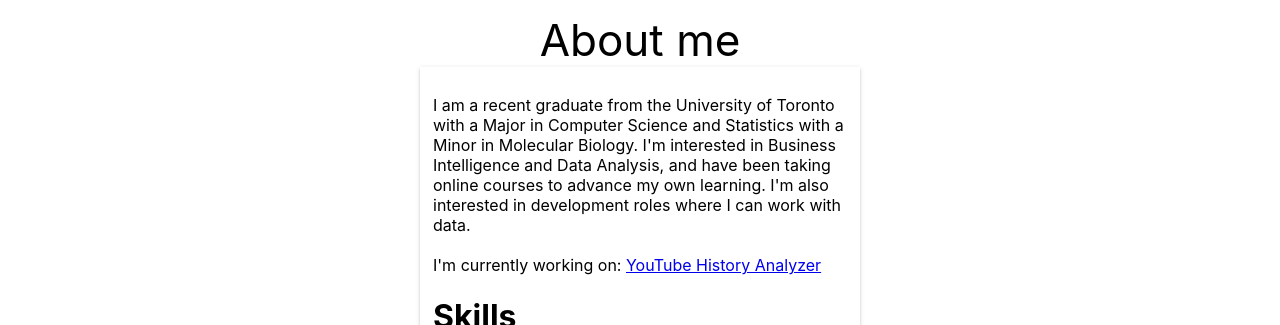
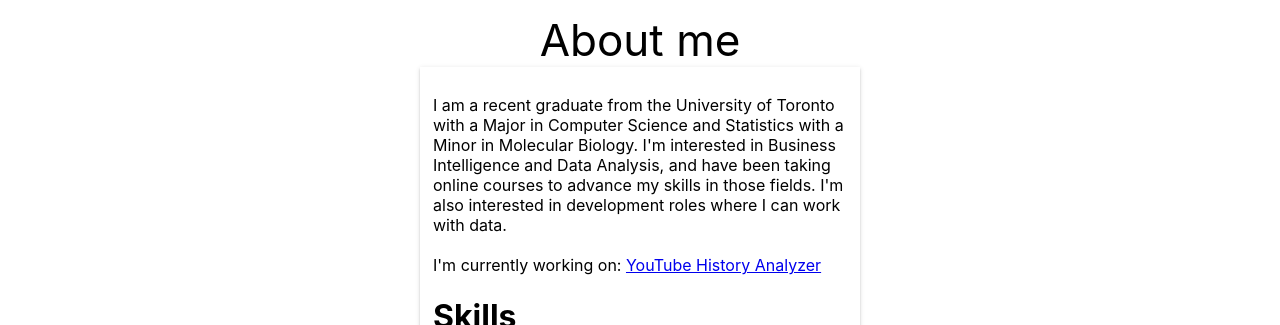
Before and after one commit to Tontuen/Tontuen.github.io, a React app: page / in a window 1280 px wide. Shown: the top 325 px of the page. Built offline with nearby package versions, Linux system fonts and the light colour scheme.

Commit message:
fixed issue with refresh throwing 404

```diff
--- a/package.json
+++ b/package.json
@@ -28,7 +28,7 @@
     },
     "scripts": {
         "test": "echo \"Error: no test specified\" && exit 1",
-        "start": "webpack serve --mode development",
+        "start": "webpack serve --mode development --history-api-fallback",
         "build": "webpack --mode production",
         "predeploy": "npm run build",
         "deploy": "gh-pages -d build"
--- a/src/components/About.js
+++ b/src/components/About.js
@@ -15,7 +15,7 @@ function About() {
                     </Route>
 
                     <p>
-                        I am a recent graduate from the University of Toronto with a Major in Computer Science and Statistics with a Minor in Molecular Biology. I'm interested in Business Intelligence and Data Analysis, and have been taking online courses to advance my own learning. I'm also interested in development roles where I can work with data. <br /><br />
+                        I am a recent graduate from the University of Toronto with a Major in Computer Science and Statistics with a Minor in Molecular Biology. I'm interested in Business Intelligence and Data Analysis, and have been taking online courses to advance my skills in those fields. I'm also interested in development roles where I can work with data. <br /><br />
 
                         I'm currently working on: <Link to='/YouTubeProject'>YouTube History Analyzer</Link>
   				    </p>
@@ -27,7 +27,6 @@ function About() {
                         <b>Software (Back-end):</b> SQL, Python, Rest API, Oracle DB, MongoDB <br />
                         <b>Software (Front-end):</b> JavaScript, React, GraphQL, HTML, CSS <br />
                         <b>General:</b> Business Intelligence, Data Analysis, Systems Design, Software Development
-
                     </p>
   			    </div>
   		    </div>
--- a/src/components/YouTubeProject.js
+++ b/src/components/YouTubeProject.js
@@ -15,6 +15,8 @@ const monthsList = [ "January", "February", "March", "April", "May", "June", "Ju
 const colors = ['#0C2A58', '#041408', '#58125D', '#46E718', '#BA79C2', '#EB10A5', '#A1EE79', '#C13CCD', '#8CA373', '#4E29E1', '#26DABB', '#0EACD3', '#0F6066', '#5569BE'];
 
 
+// I would normally keep data in the backend and send the states to a backend API and format the data there, but GitHub doesn't host backened servers so I'm just doing it here
+// I know you're not supposed to process data on the frontend but I don't know of other methods and it doesn't impact performance
 function YouTubeProject() {
     const [selectedCategories, setSelectedCategories] = useState(categories);
     const [selectedChannels, setSelectedChannels] = useState(channels);
```
